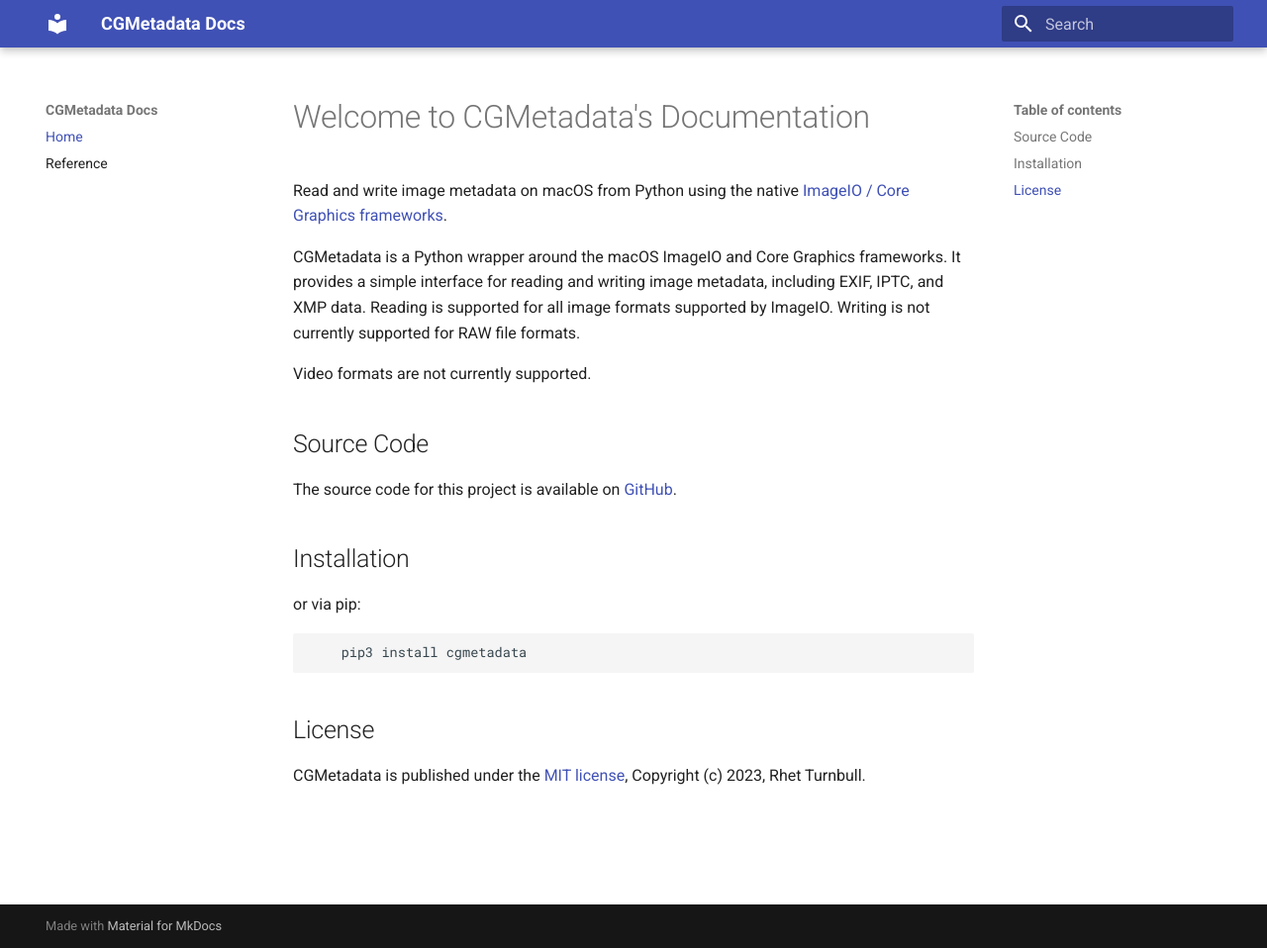
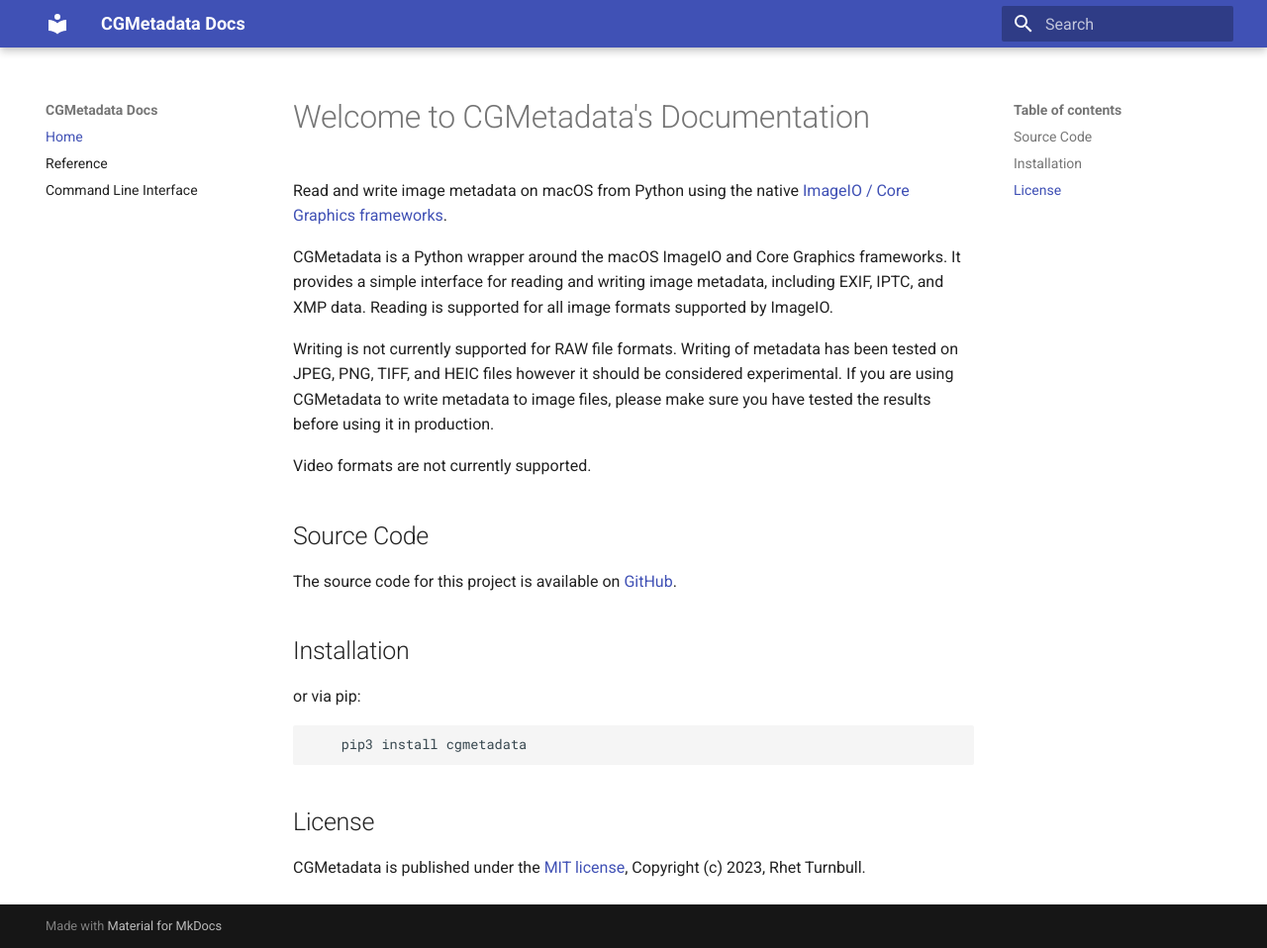
Before and after one commit to RhetTbull/CGMetadata, an MkDocs documentation site: the page built from docs/index.md, in a window 1280 px wide and 958 px high. Shown: the whole window at 99% size. Built offline with MkDocs 1.6.1 and Material for MkDocs 9.7.7, drawn with Linux system fonts in a browser that asks for light colours.

Commit message:
Added CLI docs:

```diff
--- a/docs/index.md
+++ b/docs/index.md
@@ -2,7 +2,9 @@
 
 Read and write image metadata on macOS from Python using the native [ImageIO / Core Graphics frameworks](https://developer.apple.com/documentation/imageio).
 
-CGMetadata is a Python wrapper around the macOS ImageIO and Core Graphics frameworks. It provides a simple interface for reading and writing image metadata, including EXIF, IPTC, and XMP data. Reading is supported for all image formats supported by ImageIO. Writing is not currently supported for RAW file formats.
+CGMetadata is a Python wrapper around the macOS ImageIO and Core Graphics frameworks. It provides a simple interface for reading and writing image metadata, including EXIF, IPTC, and XMP data. Reading is supported for all image formats supported by ImageIO.
+
+Writing is not currently supported for RAW file formats.  Writing of metadata has been tested on JPEG, PNG, TIFF, and HEIC files however it should be considered experimental. If you are using CGMetadata to write metadata to image files, please make sure you have tested the results before using it in production.
 
 Video formats are not currently supported.
 
--- a/mkdocs.yml
+++ b/mkdocs.yml
@@ -3,6 +3,7 @@
 nav:
     - Home: index.md
     - Reference: reference.md
+    - Command Line Interface: cli.md
 plugins:
     - search
     - mkdocstrings
```
Also changed, not shown: README.md (+7 -1 lines), docs/cli.md (added, +22 -0 lines).
